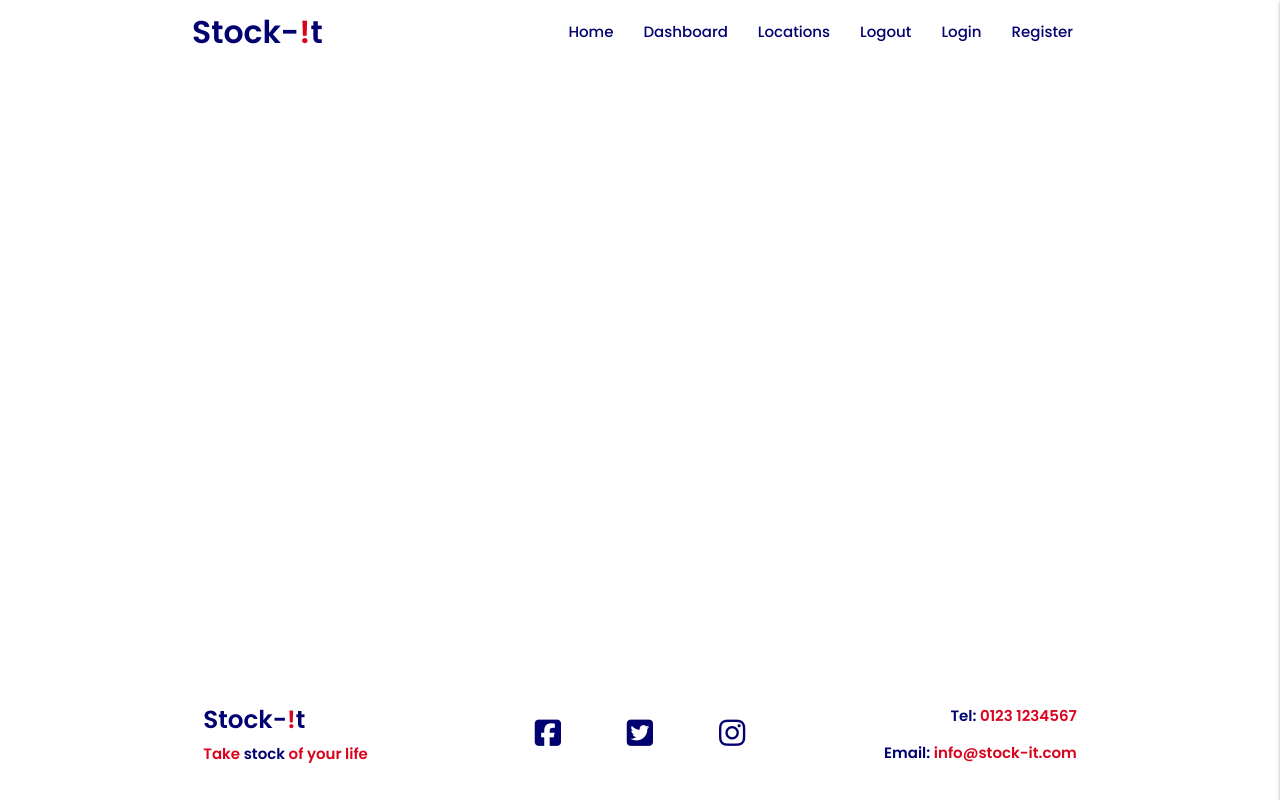
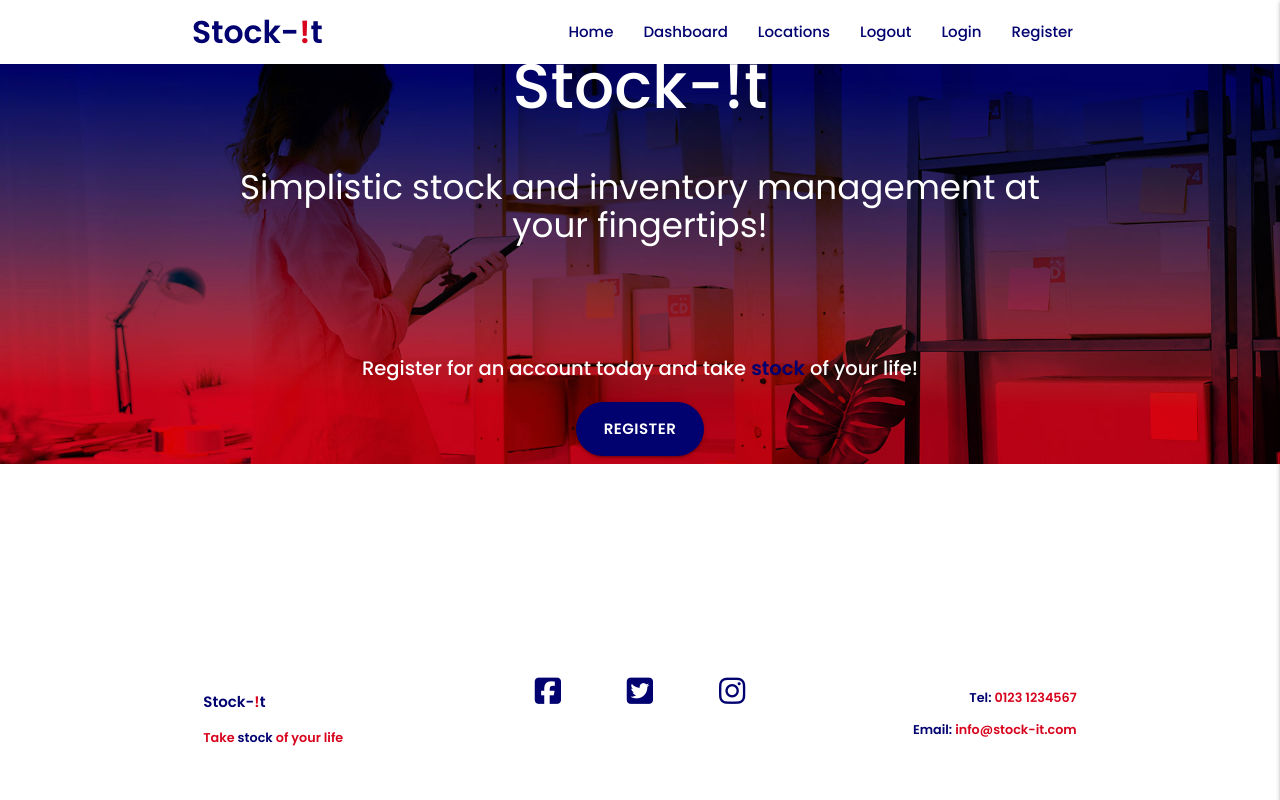
Before and after one commit to DaveWhiteh/SI-Test, a Flask app: page / in a window 1280 px wide. Run offline with Flask 3, Linux system fonts and the light colour scheme; data that the repository does not hold is empty; some libraries are stand-ins or nearby versions.

Commit message:
Add jumbotron content and styles

```diff
--- a/app.py
+++ b/app.py
@@ -17,6 +17,11 @@ mongo = PyMongo(app)
 
 
 @app.route("/")
+@app.route("/home")
+def home():
+    return render_template("home.html")
+
+
 @app.route("/get_items")
 def get_items():
     items = mongo.db.items.find()
--- a/static/css/style.css
+++ b/static/css/style.css
@@ -12,6 +12,10 @@ body {
 
 main {
     flex: 1 0 auto;
+}
+
+.text-medium {
+    font-weight: 500;
 }
 
 .text-semibold {
@@ -40,6 +44,16 @@ main {
 
 /* --------------------------------------------------------------------------------------- Buttons */
 
+.btn-large {
+    font-weight: 600;
+    border-radius: 32px;
+    text-align: center;
+    background-color: #01016F;
+}
+
+.btn-large:hover {
+    background-color: #D8031C;
+}
 
 /* --------------------------------------------------------------------------------------- Icons */
 
@@ -58,6 +72,32 @@ nav ul a {
     font-weight: 500;
 }
 
+/* --------------------------------------------------------------------------------------- Jumbotron */
+
+.jumbotron {
+    height: 50vh;
+    background-image: url('../images/homepage_1920x768.jpg');
+    background-repeat: no-repeat;
+    background-size: cover;
+    background-position: center;
+    display: flex;
+    justify-content: center;
+    align-items: center;
+    position: relative;
+}
+
+.jumbo-title {
+    margin-top: 0;
+}
+
+.jumbo-subtitle {
+    margin-bottom: 6rem;
+}
+
+.jumbo-text {
+    font-size: 130%;
+}
+
 /* --------------------------------------------------------------------------------------- Footer */
 
 .footer-media {
@@ -71,6 +111,10 @@ nav ul a {
     -moz-transition: all 0.35s ease-in-out;
     -webkit-transition: all 0.35s ease-in-out;
     -o-transition: all 0.35s ease-in-out;
+}
+
+.footer-text {
+    font-size: 85%;
 }
 
 /* --------------------------------------------------------------------------------------- Animations */
--- a/templates/base.html
+++ b/templates/base.html
@@ -40,13 +40,13 @@
         <nav class="nav-extended z-depth-0 bg-color-white">
             <div class="container">
                 <div class="nav-wrapper">
-                    <a href="{{ url_for('get_items') }}" class="brand-logo left">
+                    <a href="{{ url_for('home') }}" class="brand-logo left">
                         <div class="text-blue text-semibold">Stock-<span class="text-red">!</span>t</div>
                     </a>
                     <a href="#" data-target="mobile-demo" class="sidenav-trigger right"><i
                             class="fas fa-bars icon-red"></i></a>
                     <ul class="right hide-on-med-and-down">
-                        <li><a href="{{ url_for('get_items') }}">Home</a></li>
+                        <li><a href="{{ url_for('home') }}">Home</a></li>
                         <li><a href="#">Dashboard</a></li>
                         <li><a href="#">Locations</a></li>
                         <li><a href="#">Logout</a></li>
@@ -62,7 +62,7 @@
             <li>
                 <h4 class="center-align text-blue text-semibold">Stock-<span class="text-red">!</span>t</h4>
             </li>
-            <li><a href="{{ url_for('get_items') }}">Home</a></li>
+            <li><a href="{{ url_for('home') }}">Home</a></li>
             <li><a href="#">Dashboard</a></li>
             <li><a href="#">Locations</a></li>
             <li><a href="#">Logout</a></li>
@@ -79,12 +79,12 @@
 
     <footer class="page-footer bg-color-white">
         <div class="container">
-            <div class="row valign-wrapper">
-                <div class="col l4 s12">
-                    <h5 class="text-blue text-semibold">Stock-<span class="text-red">!</span>t</h5>
-                    <p class="text-red text-semibold margin-top-zero">Take <span class="text-blue">stock</span> of your life</p>
+            <div class="row">
+                <div class="col l4 s6">
+                    <p class="text-blue text-semibold">Stock-<span class="text-red">!</span>t</p>
+                    <p class="text-red text-semibold footer-text">Take <span class="text-blue">stock</span> of your life</p>
                 </div>
-                <div class="col l4 s12 center-align">
+                <div class="col l4 s12 center-align hide-on-small-only">
                     <div class="footer-media">
                         <a href="https://www.facebook.com" target="_blank">
                             <i class="fab fa-facebook-square fa-2x icon-blue" aria-hidden="true"></i>
@@ -97,9 +97,24 @@
                         </a>
                     </div>
                 </div>
-                <div class="col l4 s12 right-align">
-                    <p class="text-red text-semibold"><span class="text-blue">Tel: </span>0123 1234567</p>
-                    <p class="text-red text-semibold margin-top-zero"><span class="text-blue">Email: </span>info@stock-it.com</p>
+                <div class="col l4 s6 right-align">
+                    <p class="text-red text-semibold footer-text"><span class="text-blue">Tel: </span>0123 1234567</p>
+                    <p class="text-red text-semibold footer-text"><span class="text-blue">Email: </span>info@stock-it.com</p>
+                </div>
+            </div>
+            <div class="row">
+                <div class="col s12 center-align hide-on-med-and-up">
+                    <div class="footer-media">
+                        <a href="https://www.facebook.com" target="_blank">
+                            <i class="fab fa-facebook-square fa-2x icon-blue" aria-hidden="true"></i>
+                        </a>
+                        <a href="https://www.twitter.com" target="_blank">
+                            <i class="fab fa-twitter-square fa-2x icon-blue" aria-hidden="true"></i>
+                        </a>
+                        <a href="https://www.instagram.com" target="_blank">
+                            <i class="fab fa-instagram fa-2x icon-blue" aria-hidden="true"></i>
+                        </a>
+                    </div>
                 </div>
             </div>
         </div>
--- /dev/null
+++ b/templates/home.html
@@ -0,0 +1,23 @@
+{% extends "base.html" %}
+{% block content %}
+
+    <section class="jumbotron" title="Stock-!t">
+        <div class="container">
+            <div class="row center-align jumbo-content">
+                <div class="col s12">
+                    <h1 class="jumbo-title white-text text-medium">Stock-!t</h1>
+                </div>
+                <div class="col s12">
+                    <h4 class="jumbo-subtitle white-text">Simplistic stock and inventory management at your fingertips!</h4>
+                </div>
+                <div class="col s12">
+                    <p class="jumbo-text white-text text-medium">Register for an account today and take <span class="text-blue text-semibold">stock</span> of your life!</p>
+                </div>
+                <div class="col s12">
+                    <a href="" class="btn-large">Register</a>
+                </div>
+            </div>
+        </div>
+    </section>
+
+{% endblock %}
```
Also changed, not shown: static/images/homepage_1920x768.jpg (added).
